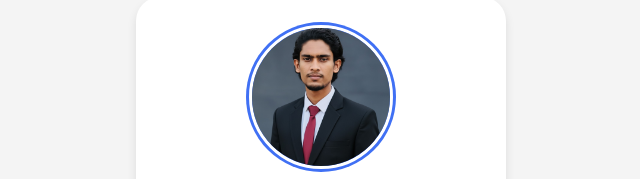
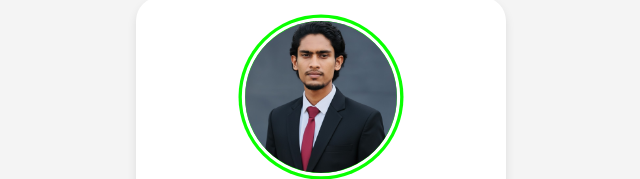
Before and after one commit to mosabbir-ui/Profile-card, a plain HTML site: page index.html in a window 1280 px wide. In both pictures the pointer is over the element 640 px from the left and 383 px from the top of the page. Shown: the part 286-465 px from the top of the page, without its empty margins (319-959 px from the left). Drawn offline with nearby package versions, Linux system fonts and the light colour scheme.

Commit message:
add new line

```diff
--- a/Style.css
+++ b/Style.css
@@ -37,6 +37,15 @@ body{
     margin-bottom: 10px;
 
 }
+.image:hover {
+
+    background-color: #09ff00;
+    transform: scale(1.1);
+
+    transition: all 1s ease;
+
+
+}
 .image #profile_image{
     height: 100%;
     width: 100%;
@@ -44,6 +53,7 @@ body{
     border-radius: 50%;
     border: 3px solid #fff;
 }
+
 .profile-card .text-data {
     display: flex;
     flex-direction: column;
```
